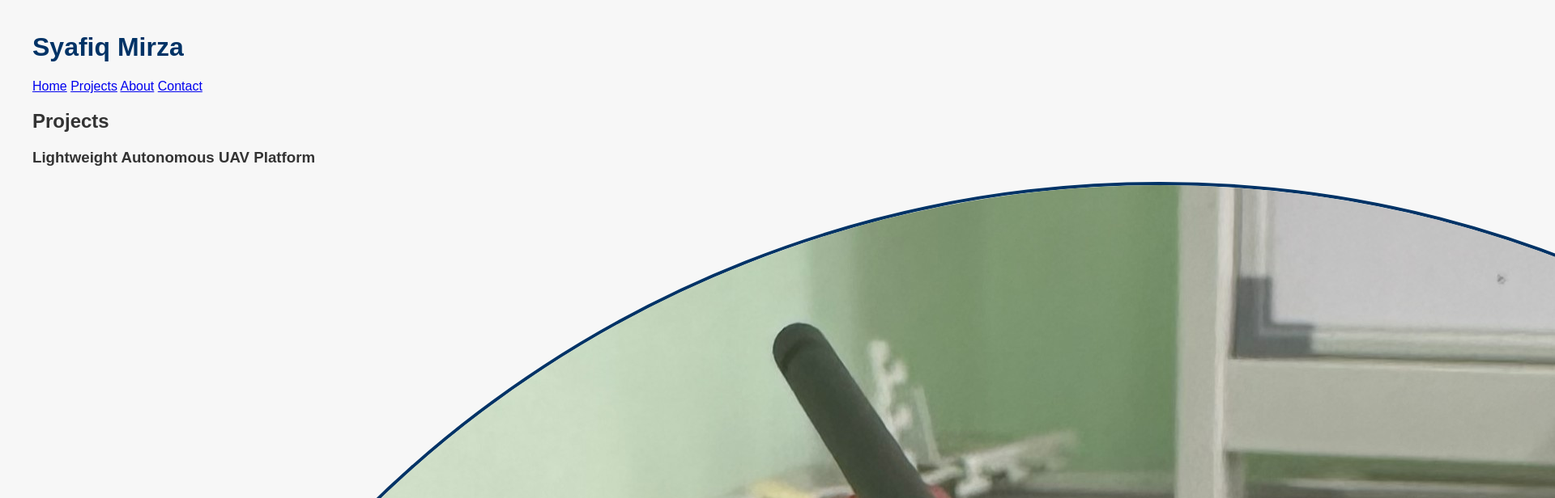
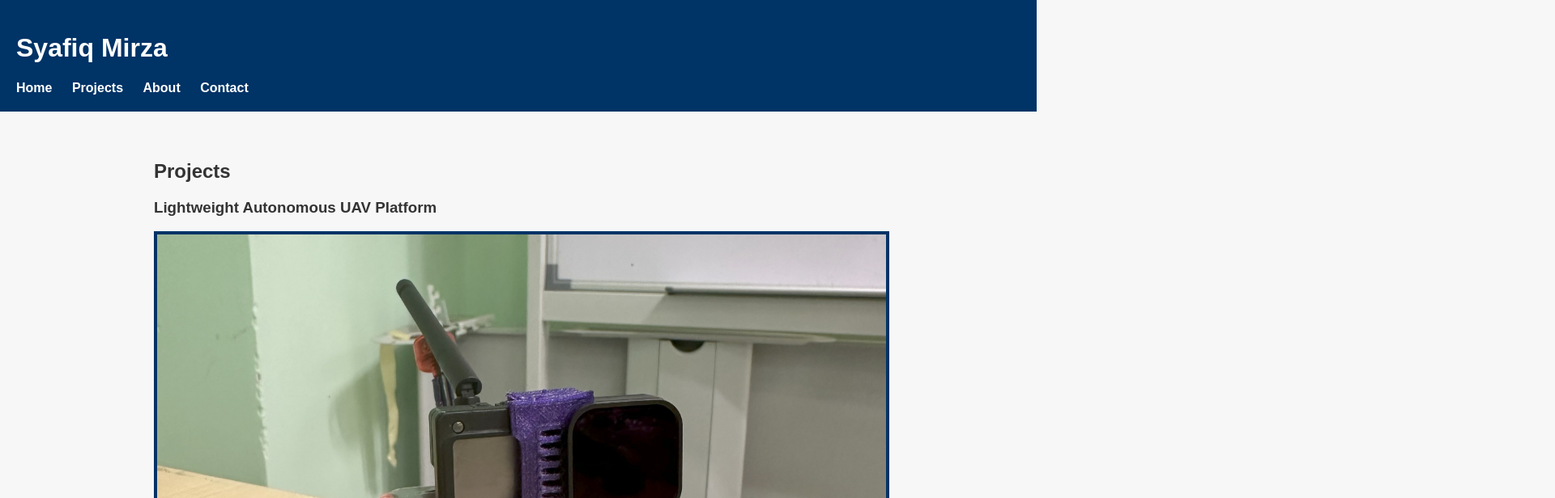
Before and after one commit to Syafiqmirza/portfolio, a plain HTML site: page projects.html in a window 1280 px wide. Shown: the top 616 px of the page at 81% size, 1920 px wide, since content can reach past the window. Drawn offline with Linux system fonts and the light colour scheme.

Commit message:
Update style.css

```diff
--- a/style.css
+++ b/style.css
@@ -2,14 +2,45 @@ body {
   font-family: Arial, sans-serif;
   background-color: #f7f7f7;
   color: #333;
-  margin: 40px;
+  margin: 0; /* better to keep 0 margin for consistent layout */
+}
+
+header {
+  background: #003366;
+  color: #fff;
+  padding: 20px;
+}
+
+nav a {
+  color: #fff;
+  margin-right: 20px;
+  text-decoration: none;
+  font-weight: bold;
+}
+
+nav a:hover {
+  text-decoration: underline;
+}
+
+main {
+  padding: 40px;
+  max-width: 900px;
+  margin: auto;
+}
+
+footer {
+  background: #003366;
+  color: #fff;
+  text-align: center;
+  padding: 20px;
 }
 
 h1 {
-  color: #003366;
+  color: #fff; /* header text white so it shows on blue */
 }
 
 img {
-  border-radius: 50%;
   border: 4px solid #003366;
+  max-width: 100%;
+  height: auto;
 }
```
